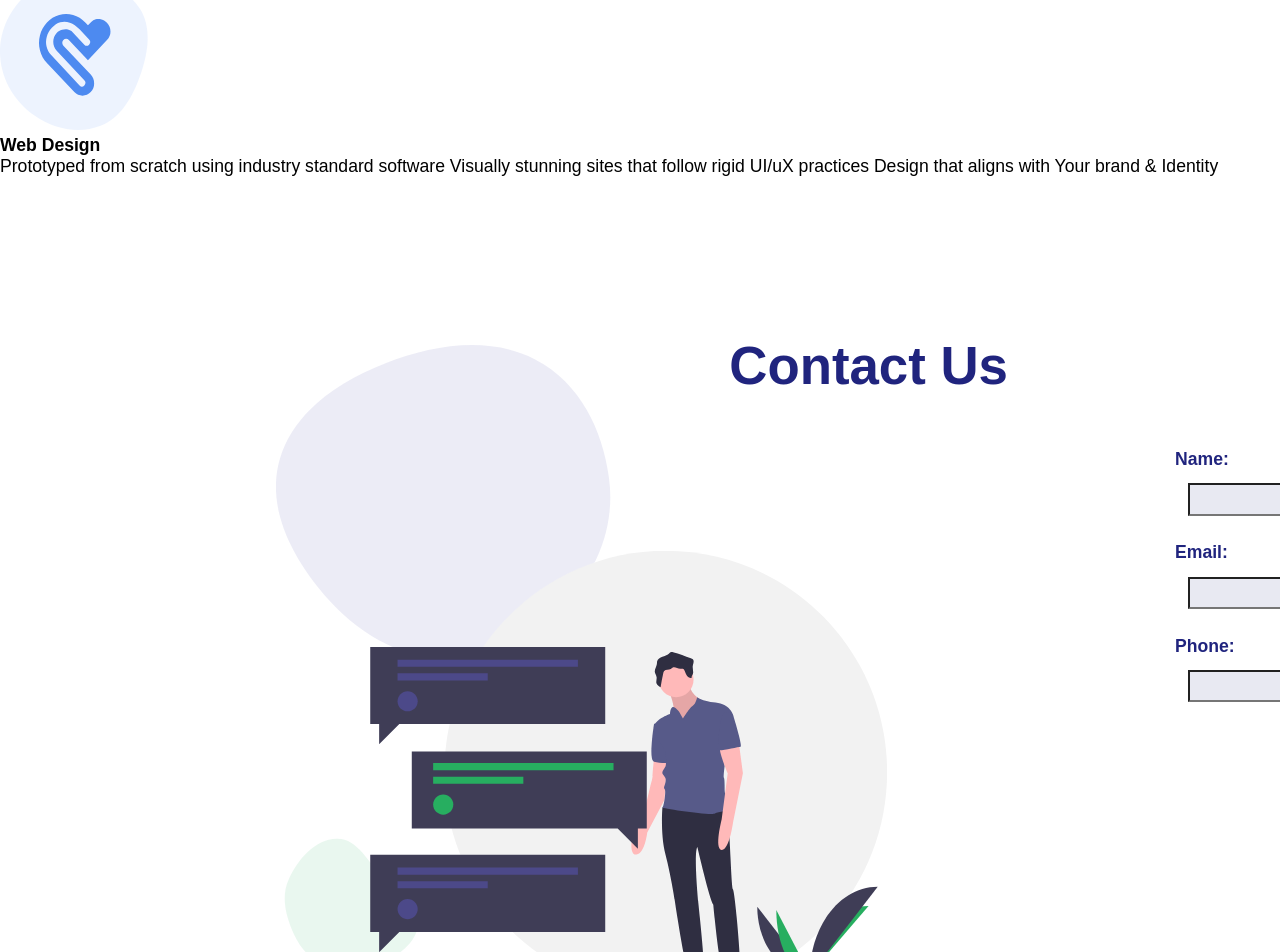
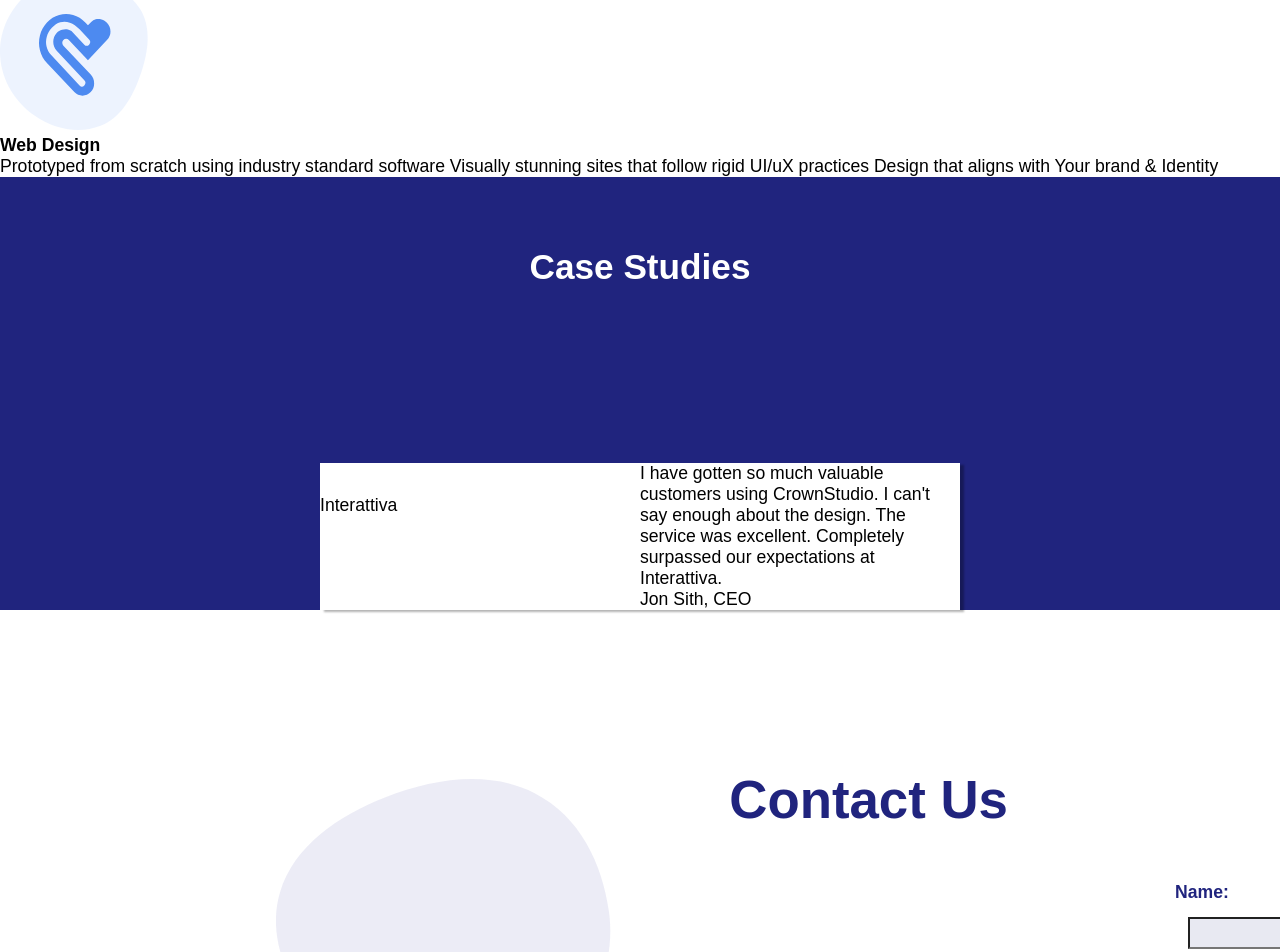
Before and after one commit to AwakenedMind/CrownStudio, a React (Create React App) app: page / in a window 1280 px wide. Shown: the part 1115-2067 px from the top of the page. Built offline with nearby package versions, Linux system fonts and the light colour scheme.

Commit message:
case-study

```diff
--- a/src/App.js
+++ b/src/App.js
@@ -3,6 +3,7 @@ import './sass/style.scss';
 import Landing from './components/landing'
 import Technologies from './components/technologies'
 import Services from './components/services'
+import Study from './components/casestudy'
 import Form from './components/form'
 import Footer from '../src/components/footer'
 
@@ -12,6 +13,7 @@ const App = () => {
       <Landing />
       <Technologies />
       <Services />
+      <Study />
       <Form />
       <Footer/>
     </div>
--- /dev/null
+++ b/src/components/casestudy.js
@@ -0,0 +1,16 @@
+import React from 'react'
+
+const Study = () => {
+    return (
+    <div class="Study-wrapper">
+        <h1>Case Studies</h1>
+        <div class="Study-info">
+        <p class="Company-name">Interattiva</p>
+        <p class="Company-review">I have gotten so much valuable customers using CrownStudio. I can't say enough about the design. The service was excellent. Completely surpassed our expectations at Interattiva.</p>
+        <p class="Company-ceo">Jon Sith, CEO</p>
+        </div>
+    </div>
+    )
+}
+
+export default Study
--- a/src/sass/layout-bot.scss
+++ b/src/sass/layout-bot.scss
@@ -1,4 +1,35 @@
 @import 'abstract';
+
+//casestudy
+
+.Study-wrapper {
+    background: $darkblue ;
+
+    h1 {
+        color: $white;
+        text-align: center;
+        padding-top: 2em;
+        margin-bottom: 5em;
+    }
+}
+
+.Study-info {
+    background: $white;
+    box-shadow: 4px 2px 2px rgba(0, 0, 0, 0.3);
+    width: 50%;
+    display: grid;
+    grid-template-columns: repeat(2,1fr);
+    margin-left: 25%;
+
+    .Company-name {
+        padding-top: 10%;
+    }
+
+    .Company-ceo {
+        grid-column: 2;
+    }
+}
+
 //form
 
 .Form-wrapper {
```
